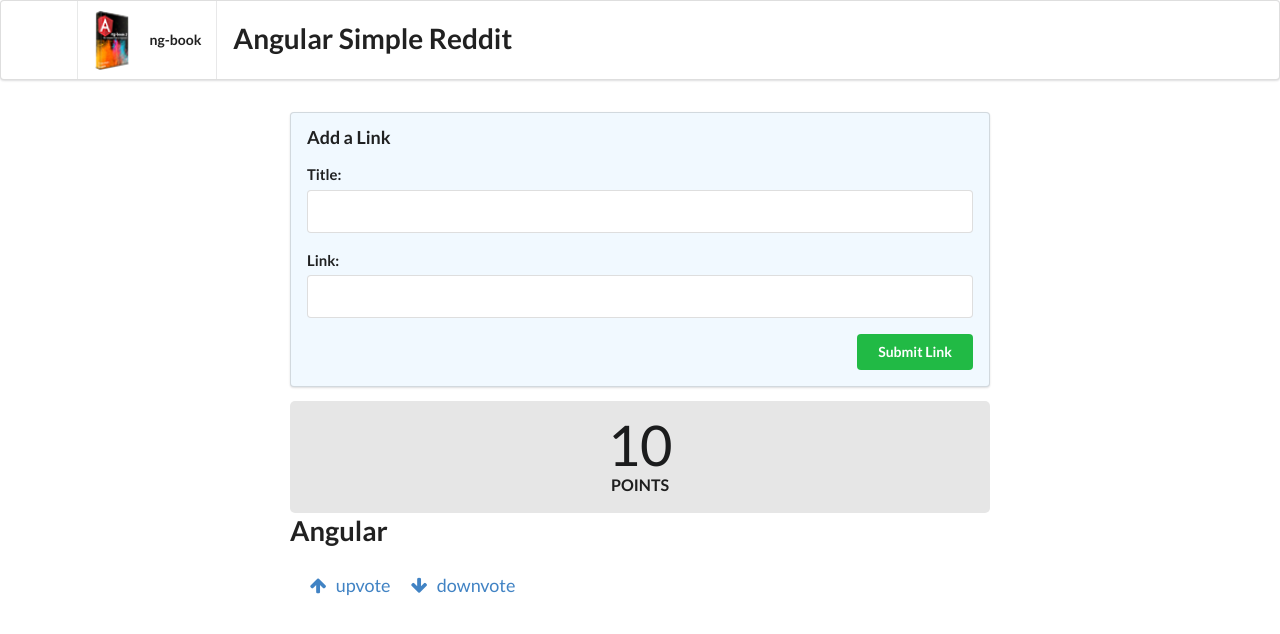
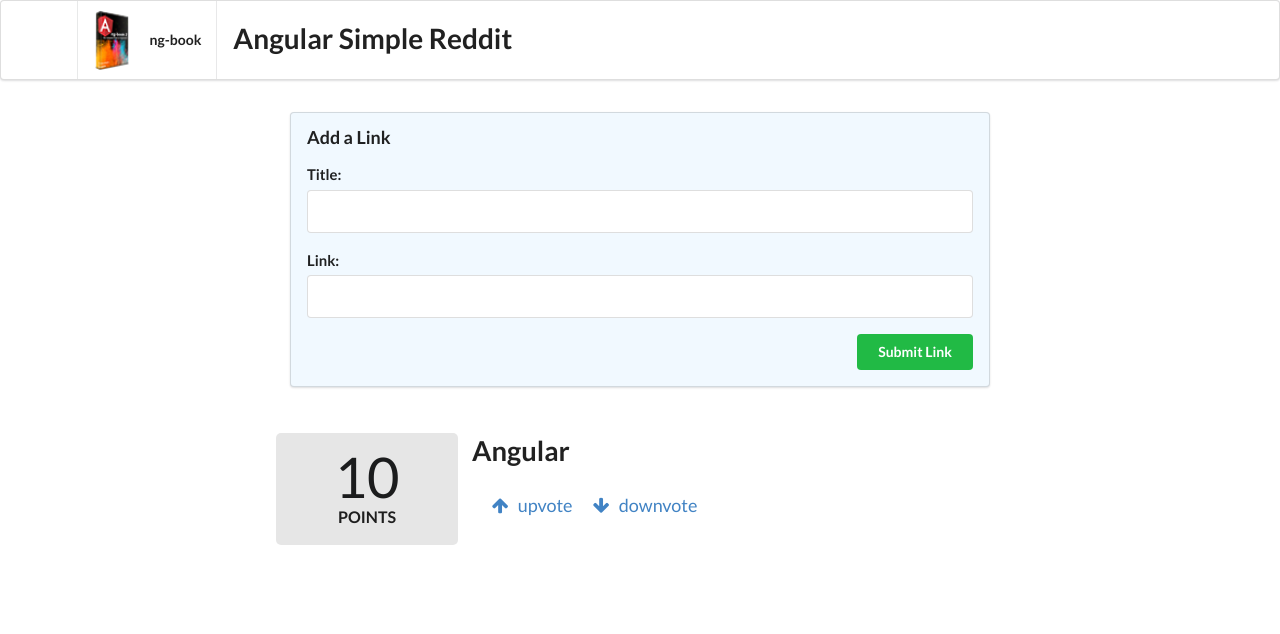
Before and after one commit to KurtVarcoe/angular-reddit, an Angular app: page / in a window 1280 px wide. Shown: the top 634 px of the page. Built offline with nearby package versions, Linux system fonts and the light colour scheme.

Commit message:
added grid posts div around app article

```diff
--- a/src/app/app.component.html
+++ b/src/app/app.component.html
@@ -15,4 +15,7 @@
   </button>
 </form>
 
-<app-article></app-article>
+<div class="ui grid posts">
+  <app-article>
+  </app-article>
+</div>
```
